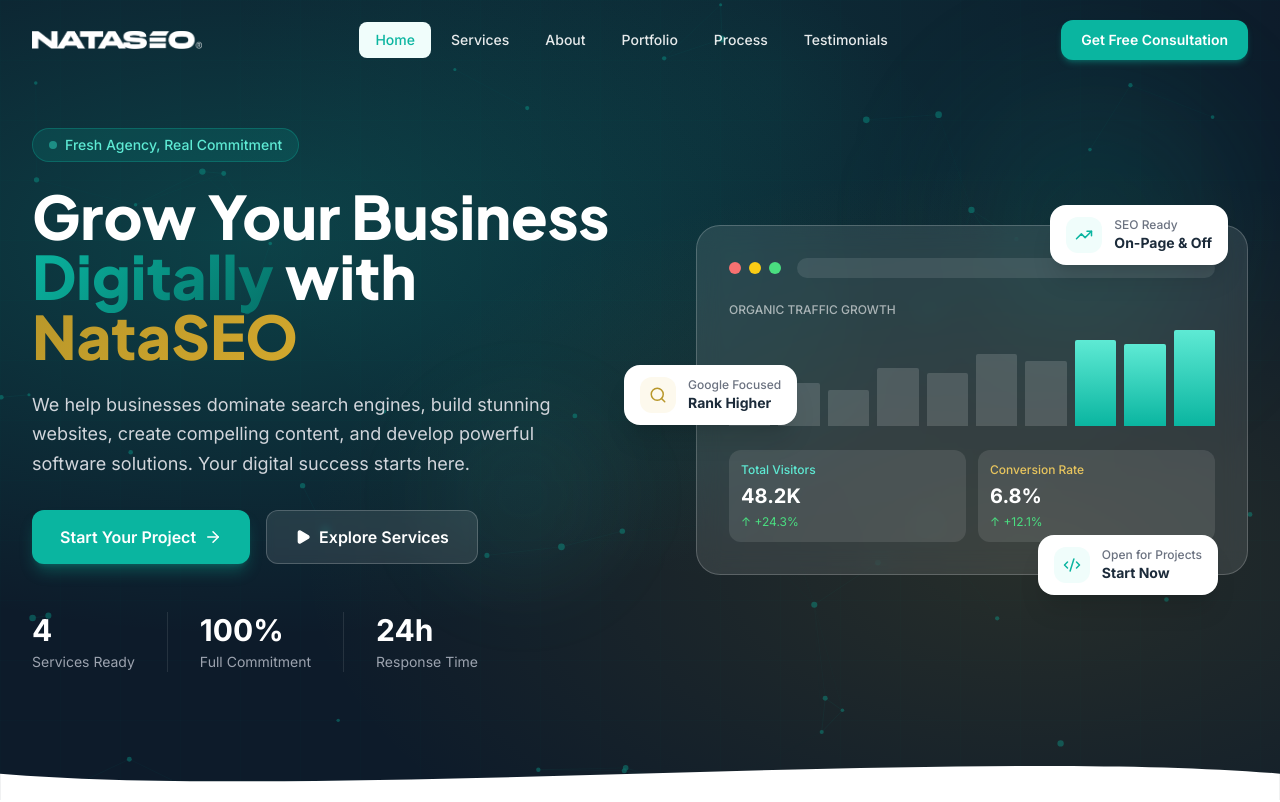
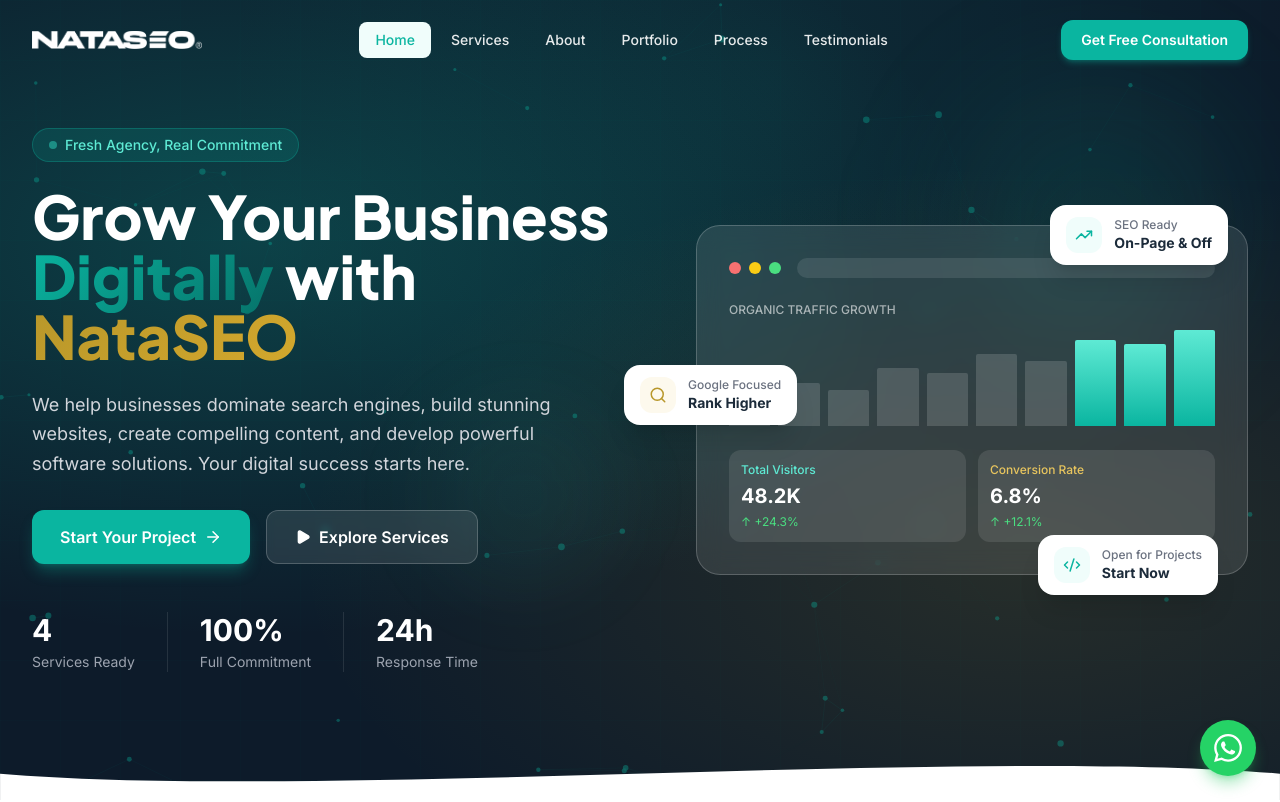
Before and after one commit to brtohertranscrm-developer/nataseo-website, a React (Vite) app: page / in a window 1280 px wide. Shown: the top 802 px of the page. Built offline with nearby package versions, Linux system fonts and the light colour scheme.

Commit message:
feat: add floating WhatsApp button with pulse animation

```diff
--- a/src/App.jsx
+++ b/src/App.jsx
@@ -13,6 +13,7 @@ import Contact from './components/Contact'
 import Footer from './components/Footer'
 import Blog from './components/Blog'
 import TechStack from './components/TechStack'
+import WhatsAppButton from './components/WhatsAppButton'
 
 const ArticleSEO = lazy(() => import('./pages/ArticleSEO'))
 const ArticleWeb = lazy(() => import('./pages/ArticleWeb'))
@@ -55,6 +56,7 @@ function HomePage() {
       <Blog />
       <Contact />
       <Footer />
+      <WhatsAppButton />
     </div>
   )
 }
--- /dev/null
+++ b/src/components/WhatsAppButton.jsx
@@ -0,0 +1,28 @@
+const WA_URL = 'https://wa.me/6285159966646?text=Halo%20NataSEO%2C%20saya%20ingin%20konsultasi%20project%20saya'
+
+export default function WhatsAppButton() {
+  return (
+    <a
+      href={WA_URL}
+      target="_blank"
+      rel="noopener noreferrer"
+      aria-label="Chat via WhatsApp"
+      className="fixed bottom-6 right-6 z-50 flex items-center gap-3 group"
+    >
+      {/* Tooltip */}
+      <span className="opacity-0 group-hover:opacity-100 transition-all duration-200 translate-x-2 group-hover:translate-x-0 bg-dark-800 text-white text-xs font-semibold px-3 py-1.5 rounded-lg shadow-lg whitespace-nowrap pointer-events-none">
+        Chat WhatsApp
+      </span>
+
+      {/* Button */}
+      <div className="relative w-14 h-14 bg-[#25D366] hover:bg-[#20bc5a] rounded-full shadow-lg shadow-green-500/40 flex items-center justify-center transition-all duration-200 hover:scale-110">
+        {/* Pulse ring */}
+        <span className="absolute inset-0 rounded-full bg-[#25D366] animate-ping opacity-25" />
+        {/* WhatsApp icon */}
+        <svg viewBox="0 0 24 24" className="w-7 h-7 fill-white" xmlns="http://www.w3.org/2000/svg">
+          <path d="M17.472 14.382c-.297-.149-1.758-.867-2.03-.967-.273-.099-.471-.148-.67.15-.197.297-.767.966-.94 1.164-.173.199-.347.223-.644.075-.297-.15-1.255-.463-2.39-1.475-.883-.788-1.48-1.761-1.653-2.059-.173-.297-.018-.458.13-.606.134-.133.298-.347.446-.52.149-.174.198-.298.298-.497.099-.198.05-.371-.025-.52-.075-.149-.669-1.612-.916-2.207-.242-.579-.487-.5-.669-.51-.173-.008-.371-.01-.57-.01-.198 0-.52.074-.792.372-.272.297-1.04 1.016-1.04 2.479 0 1.462 1.065 2.875 1.213 3.074.149.198 2.096 3.2 5.077 4.487.709.306 1.262.489 1.694.625.712.227 1.36.195 1.871.118.571-.085 1.758-.719 2.006-1.413.248-.694.248-1.289.173-1.413-.074-.124-.272-.198-.57-.347m-5.421 7.403h-.004a9.87 9.87 0 01-5.031-1.378l-.361-.214-3.741.982.998-3.648-.235-.374a9.86 9.86 0 01-1.51-5.26c.001-5.45 4.436-9.884 9.888-9.884 2.64 0 5.122 1.03 6.988 2.898a9.825 9.825 0 012.893 6.994c-.003 5.45-4.437 9.884-9.885 9.884m8.413-18.297A11.815 11.815 0 0012.05 0C5.495 0 .16 5.335.157 11.892c0 2.096.547 4.142 1.588 5.945L.057 24l6.305-1.654a11.882 11.882 0 005.683 1.448h.005c6.554 0 11.89-5.335 11.893-11.893a11.821 11.821 0 00-3.48-8.413z"/>
+        </svg>
+      </div>
+    </a>
+  )
+}
```
